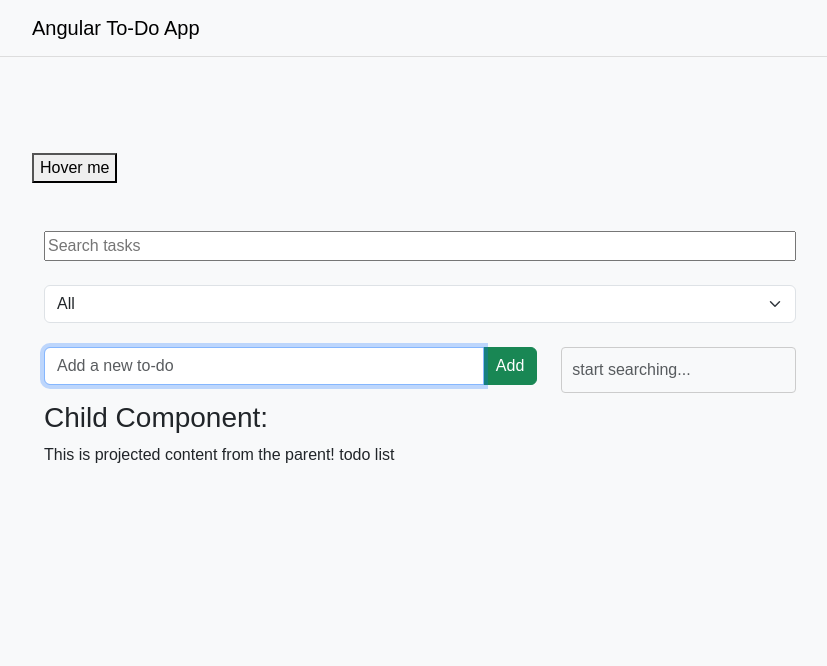
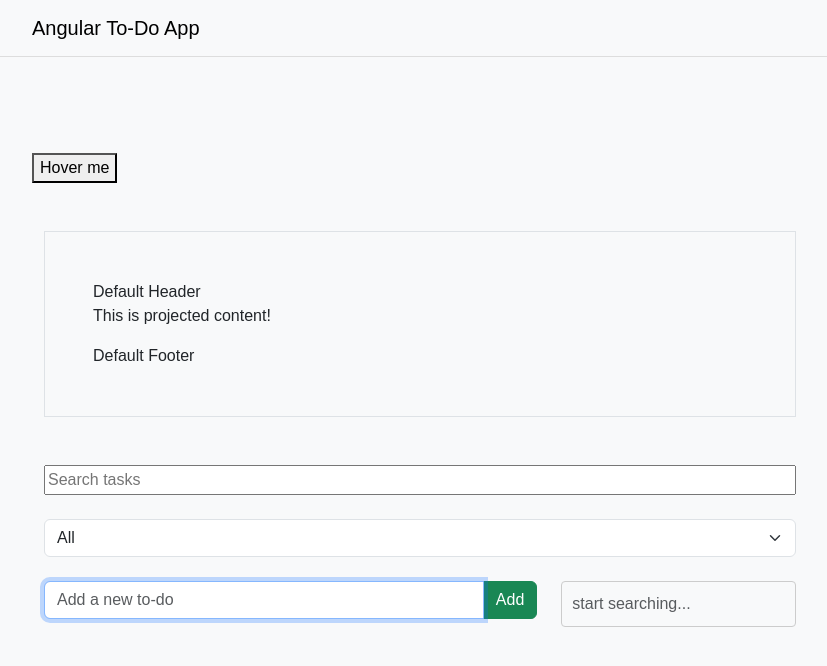
Before and after one commit to DevSatyaEva/angular-todo, an Angular app: page /todo in a window 1280 px wide. Shown: the top 666 px of the page, without its empty margins (220-1047 px from the left). Built offline with nearby package versions, Linux system fonts and the light colour scheme.

Commit message:
done parent child ...content c

```diff
--- a/src/app/features/todo/components/child/child.component.html
+++ b/src/app/features/todo/components/child/child.component.html
@@ -1 +1,27 @@
-<p>child works!</p>
+<div class="">
+  <!-- Modal Header -->
+  <div class="">
+    <ng-content select="[header]"></ng-content>
+    <div *ngIf="!hasHeader">Default Header</div>
+  </div>
+
+  <!-- Modal Body -->
+  <ng-content></ng-content>
+  <!-- Modal Body -->
+
+  <!-- Modal Footer -->
+  <div class="">
+    <ng-content select="[footer]"></ng-content>
+    <div *ngIf="!hasFooter">Default Footer</div>
+  </div>
+</div>
+
+<!-- Toggle Content -->
+<div class="">
+  <ng-container *ngIf="isPrimary; else secondaryContent">
+    <ng-content select="[primary]"></ng-content>
+  </ng-container>
+  <ng-template #secondaryContent>
+    <ng-content select="[secondary]"></ng-content>
+  </ng-template>
+</div>
--- a/src/app/features/todo/components/child/child.component.ts
+++ b/src/app/features/todo/components/child/child.component.ts
@@ -11,38 +11,61 @@ import {
 
 @Component({
   selector: 'app-child',
-  template: `<div>
-    <h3>Child Component:</h3>
-    <ng-content></ng-content>
-  </div>`,
+  templateUrl: './child.component.html',
 })
-export class ChildComponent implements OnChanges, OnInit, AfterContentInit {
+export class ChildComponent implements AfterContentInit {
+  // Inputs from parent
   @Input() inputData!: string;
+  @Input() isPrimary = true;
+
+  // Message and state variables
   message: string = '';
-  @ContentChild('projectedContent', { static: false }) content!: ElementRef;
+  hasHeader = false;
+  hasFooter = false;
 
-  ngAfterContentInit() {
-    console.log(
-      'Projected content initialized:',
-      this.content?.nativeElement.textContent
-    );
-  }
+  // Projected content queries
+  @ContentChild('projectedContent', { static: false })
+  projectedContent!: ElementRef;
 
-  constructor() {
-    console.log('Constructor: Component instance created.');
-    console.log('InputData in constructor:', this.inputData); // Undefined here
-  }
+  projectedText: string = '';
+  @ContentChild('[header]') headerContent?: ElementRef;
+  @ContentChild('[footer]') footerContent?: ElementRef;
 
-  ngOnChanges(changes: SimpleChanges) {
-    console.log('ngOnChanges: Input properties changed.');
-    console.log('Changes:', changes);
-    if (changes['inputData']) {
-      this.message = `Updated inputData: ${changes['inputData'].currentValue}`;
+  ngAfterContentInit(): void {
+    // Access the projected content
+    if (this.projectedContent) {
+      this.projectedText = this.projectedContent.nativeElement.textContent;
+      console.log('ContentChild:', this.projectedText);
+    } else {
+      console.log('No content found.');
     }
   }
 
-  ngOnInit() {
-    console.log('ngOnInit: Component initialized.');
-    console.log('InputData in ngOnInit:', this.inputData); // Available here
-  }
+  // ngAfterContentInit() {
+  //   // Check if projected content exists
+  //   this.hasHeader = !!this.headerContent;
+  //   this.hasFooter = !!this.footerContent;
+
+  //   console.log('ngAfterContentInit: Projected content initialized');
+  //   console.log('Header:', this.headerContent?.nativeElement.textContent);
+  //   console.log('Footer:', this.footerContent?.nativeElement.textContent);
+  // }
+
+  // constructor() {
+  //   console.log('Constructor: Component instance created.');
+  //   console.log('InputData in constructor:', this.inputData); // Undefined here
+  // }
+
+  // ngOnChanges(changes: SimpleChanges) {
+  //   console.log('ngOnChanges: Input properties changed.');
+  //   console.log('Changes:', changes);
+  //   if (changes['inputData']) {
+  //     this.message = `Updated inputData: ${changes['inputData'].currentValue}`;
+  //   }
+  // }
+
+  // ngOnInit() {
+  //   console.log('ngOnInit: Component initialized.');
+  //   console.log('InputData in ngOnInit:', this.inputData); // Available here
+  // }
 }
--- /dev/null
+++ b/src/app/features/todo/components/parent/parent.component.html
@@ -0,0 +1,3 @@
+<app-child [inputData]="parentData" [isPrimary]="false">
+  <p #projectedContent>This is projected content!</p>
+</app-child>
--- /dev/null
+++ b/src/app/features/todo/components/parent/parent.component.ts
@@ -0,0 +1,16 @@
+import { Component, OnInit } from '@angular/core';
+
+@Component({
+  selector: 'app-parent',
+  templateUrl: './parent.component.html',
+  styleUrls: ['./parent.component.scss'],
+})
+export class ParentComponent implements OnInit {
+  // testing purpose
+  parentData = 'Hello from parent!'; //this is parent projected content for test
+  // tetsing learn
+
+  constructor() {}
+
+  ngOnInit(): void {}
+}
--- a/src/app/features/todo/components/todo-list/todo-list.component.html
+++ b/src/app/features/todo/components/todo-list/todo-list.component.html
@@ -15,10 +15,6 @@
       <button class="btn btn-danger btn-sm" (click)="deleteTodoHandler(i)">Delete</button>
     </li>
   </ul> -->
-<app-child [inputData]="parentData">
-  <p #projectedContent>This is projected content from the parent! todo list</p>
-</app-child>
-
 <div
   *ngFor="let todo of filteredTodos; let i = index"
   [appHighlightOverdue]="todo"
--- a/src/app/features/todo/components/todo-list/todo-list.component.ts
+++ b/src/app/features/todo/components/todo-list/todo-list.component.ts
@@ -9,9 +9,6 @@ import { Todo } from 'src/app/shared/types/todo.model';
   styleUrls: ['./todo-list.component.scss'],
 })
 export class TodoListComponent {
-  // testing purpose
-  parentData = 'Hello from parent!';
-  // tetsing learn
   @Input() searchTerm: string = ''; // search text recieved from parent
   @Input() statusFilter: string | boolean | null = ''; // Status filter received from parent
 
--- a/src/app/features/todo/todo.component.html
+++ b/src/app/features/todo/todo.component.html
@@ -1,4 +1,8 @@
 <div class="container-fluid mt-5">
+  <div class="my-5 p-xl-5 border">
+    <app-parent> </app-parent>
+  </div>
+
   <input
     class="input-group mb-4"
     type="text"
--- a/src/app/features/todo/todo.module.ts
+++ b/src/app/features/todo/todo.module.ts
@@ -12,6 +12,7 @@ import { HighlightOverdueDirective } from 'src/app/shared/directives/highlight-o
 import { TodoDropdownComponent } from './components/todo-dropdown/todo-dropdown.component';
 import { TodoDropdownContainerComponent } from './components/todo-dropdown-container/todo-dropdown-container.component';
 import { ChildComponent } from './components/child/child.component';
+import { ParentComponent } from './components/parent/parent.component';
 
 @NgModule({
   declarations: [
@@ -24,6 +25,7 @@ import { ChildComponent } from './components/child/child.component';
     TodoDropdownComponent,
     TodoDropdownContainerComponent,
     ChildComponent,
+    ParentComponent,
   ],
   imports: [CommonModule, FormsModule, ReactiveFormsModule, TodoRoutingModule], // Import FormsModule if using two-way binding and  features service inside feature providers: [TodoService],
 })
```
Also changed, not shown: src/app/features/todo/components/parent/parent.component.scss (added), 1 other file (tests, documents, lock files or other folders).
